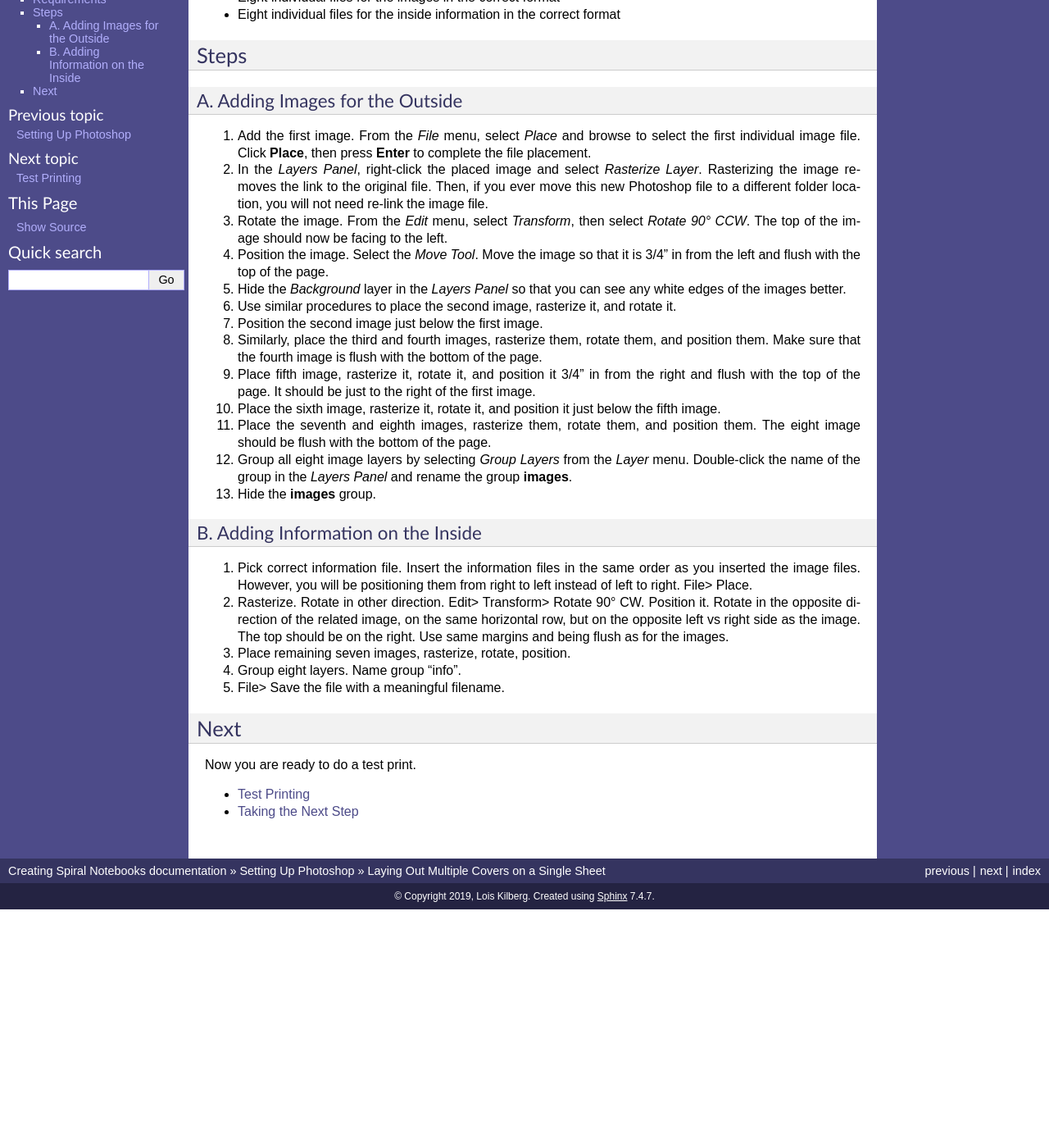
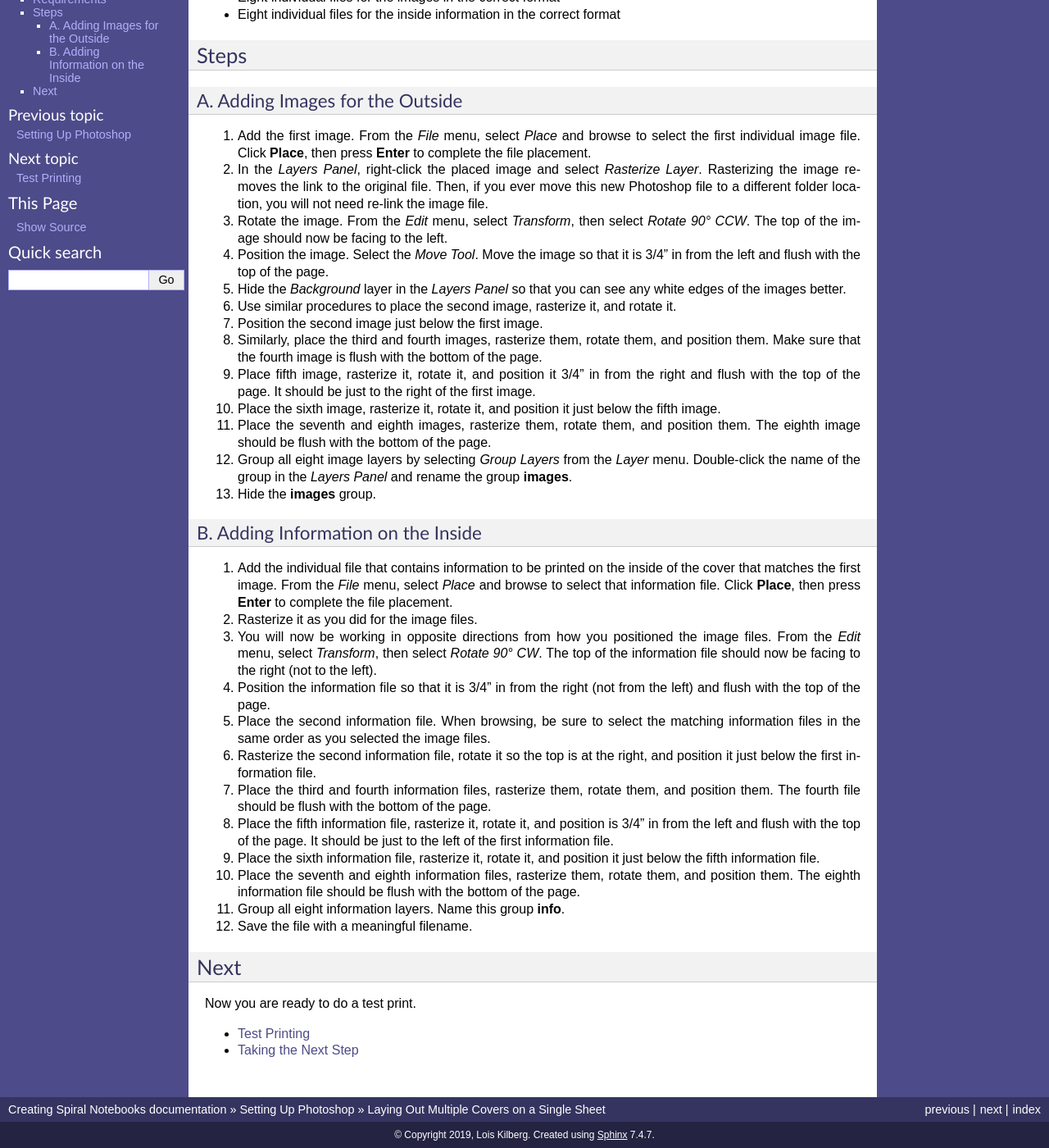
Before and after one commit to loiskilberg/FinalProject, a Sphinx documentation site: the page built from source/02_layingOutMultipleCovers.rst, in a window 1280 px wide and 1400 px high, scrolled down 277 px. Shown: the whole window at 82% size. Built offline with Sphinx 7.4.7, drawn with Linux system fonts in a browser that asks for light colours; before the commit the page ends 1386 px from its top, so only the background shows below that.

Commit message:
remaining edits

```diff
--- a/source/02_layingOutMultipleCovers.rst
+++ b/source/02_layingOutMultipleCovers.rst
@@ -39,7 +39,7 @@ A. Adding Images for the Outside
 
 #. Place the sixth image, rasterize it, rotate it, and position it just below the fifth image.
 
-#. Place the seventh and eighth images, rasterize them, rotate them, and position them. The eight image should be flush with the bottom of the page.
+#. Place the seventh and eighth images, rasterize them, rotate them, and position them. The eighth image should be flush with the bottom of the page.
 
 #. Group all eight image layers by selecting *Group Layers* from the *Layer* menu. Double-click the name of the group in the *Layers Panel* and rename the group **images**.
 
@@ -48,15 +48,29 @@ A. Adding Images for the Outside
 B. Adding Information on the Inside
 +++++++++++++++++++++++++++++++++++
 
-#. Pick correct information file. Insert the information files in the same order as you inserted the image files. However, you will be positioning them from right to left instead of left to right. File> Place.
+#. Add the individual file that contains information to be printed on the inside of the cover that matches the first image. From the *File* menu, select *Place* and browse to select that information file. Click **Place**, then press **Enter** to complete the file placement.
 
-#. Rasterize. Rotate in other direction. Edit> Transform> Rotate 90° CW. Position it.  Rotate in the opposite direction of the related image, on the same horizontal row, but on the opposite left vs right side as the image. The top should be on the right. Use same margins and being flush as for the images.
+#. Rasterize it as you did for the image files.
 
-#. Place remaining seven images, rasterize, rotate, position.
+#. You will now be working in opposite directions from how you positioned the image files. From the *Edit* menu, select *Transform*, then select *Rotate 90° CW*. The top of the information file should now be facing to the right (not to the left).
 
-#. Group eight layers. Name group "info".
+#. Position the information file so that it is 3/4" in from the right (not from the left) and flush with the top of the page.
 
-#. File> Save the file with a meaningful filename.
+#. Place the second information file. When browsing, be sure to select the matching information files in the same order as you selected the image files.
+
+#. Rasterize the second information file, rotate it so the top is at the right, and position it just below the first information file.
+
+#. Place the third and fourth information files, rasterize them, rotate them, and position them. The fourth file should be flush with the bottom of the page.
+
+#. Place the fifth information file, rasterize it, rotate it, and position is 3/4" in from the left and flush with the top of the page. It should be just to the left of the first information file.
+
+#. Place the sixth information file, rasterize it, rotate it, and position it just below the fifth information file.
+
+#. Place the seventh and eighth information files, rasterize them, rotate them, and position them. The eighth information file should be flush with the bottom of the page.
+
+#. Group all eight information layers. Name this group **info**.
+
+#. Save the file with a meaningful filename.
 
 Next
 ====
```
